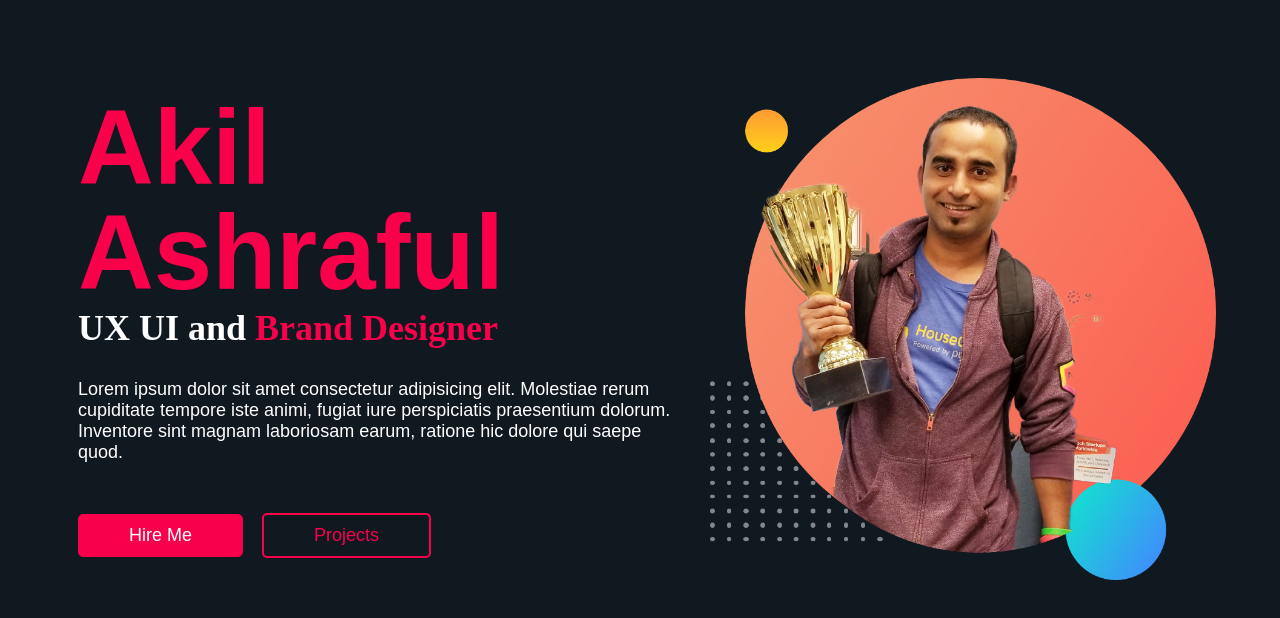
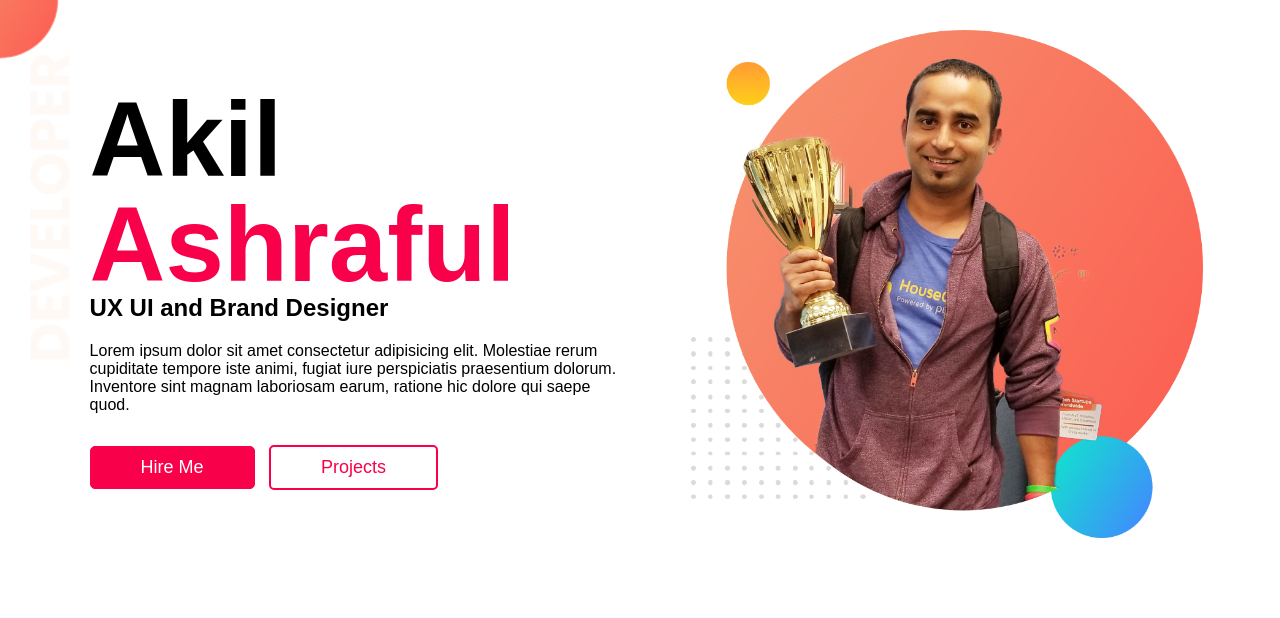
Before and after one commit to akilashraful/dev-portfolio, a plain HTML site: page index.html in a window 1280 px wide. Drawn offline with Linux system fonts and the light colour scheme.

Commit message:
new added2

```diff
--- a/index.html
+++ b/index.html
@@ -14,16 +14,16 @@
 </head>
 <body>
 
-<section>
+<section class="herosec">
     <div class="hst1">
-        <h1>Akil Ashraful</h1>
+        <h1>Akil <span class="boombaam">Ashraful</span></h1>
         <h2>UX UI and <span id="brand">Brand Designer</span> </h2>
         <p class="subheader1" >Lorem ipsum dolor sit amet consectetur adipisicing elit. Molestiae rerum cupiditate tempore iste animi, fugiat iure perspiciatis praesentium dolorum. Inventore sint magnam laboriosam earum, ratione hic dolore qui saepe quod.</p>
         <button class="button1">Hire Me</button>
         <button class="button1" id="proj1">Projects</button>
     </div>
 
-    <div class="hsi1">
+    <div class="hst1">
         <img  id="jhankarpng" src="images\jhankar.png" alt="jhankar.png">
     </div>
 </section>
--- a/style.css
+++ b/style.css
@@ -1,20 +1,49 @@
 body{
-    background-color: #101820;
-}
-
-.hst1{
-    margin-left: 70px;
-    width: 50%;
-    float: left;
-    color: white;
+    font-family: 'Poppins', sans-serif;
+    margin: 0%;
 
 }
 
-.hsi1 img{
+h1{
+    font-size: 105px;
+    line-height: 100%;
+
+}
+
+
+h2{
+    margin-top: -90px;
+}
+
+.subheader1{
+    width: 105%;
+}
+
+
+.hst1{
     width: 40%;
-    margin-top: 70px;
     float: left;
+    margin-left: 5%;
+    padding-left: 2%;
 }
+
+
+.hst1 img{
+    width: 100%;
+    margin-top: 30px;
+}
+
+.herosec{
+    background-image: url("images/top-banner.png");
+    background-repeat: no-repeat;
+}
+
+
+section{
+
+    height: 600px;
+}
+
 
 .button1{
         color: white;
@@ -27,38 +56,18 @@ body{
         font-family: 'Poppins', sans-serif;
         font-size: 18px;
         font-weight: 400;
-}
-
-#proj1{
-    background-color: #101820 ;
-    border: 2px solid #F9004B;
-    color: #F9004B;
-    margin-left: 15px;
-}
-
-h1{
-    font-family: 'Poppins', sans-serif;
-    font-weight: 800;
-    font-size: 105px;
-    line-height: 100%;
-    color: #F9004B;
+        margin-top: 15px;
 }
 
 
-h2{
-    margin-top: -85px;
-    font-family: 'Bree Serif', serif;
-    font-size: 36px;
+#proj1{
+    background-color:transparent ;
+    border: 2px solid #F9004B;
+    color: #F9004B;
+    margin-left: 10px;
+
 }
 
-#brand{
+.boombaam{
     color: #F9004B;
 }
-
-.subheader1{
-    font-family: 'Poppins', sans-serif;
-    font-size: 18px;
-    font-weight: 300;
-    width: 95%;
-    margin-bottom: 50px;
-}
```
Lines whose indentation alone changed are shown as unchanged.
